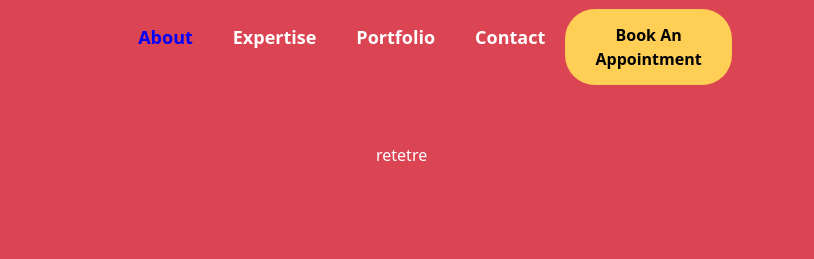
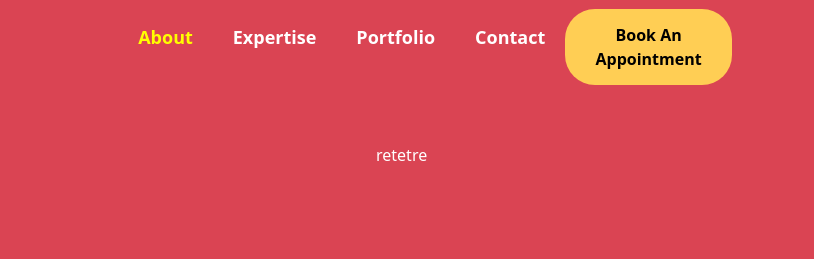
Before and after one commit to abhapathak/abha-pathak, a plain HTML site: page index.html in a window 1280 px wide. In both pictures the pointer is over the link "About". Shown: the top 259 px of the page, 466-1280 px from the left. Drawn offline with nearby package versions, Linux system fonts and the light colour scheme.

Commit message:
Update style.css

```diff
--- a/css/style.css
+++ b/css/style.css
@@ -143,7 +143,9 @@ section.bannerec {
 .contact-links.mb-4 {
     margin-top: 40px;
 }
-
+#navbarNav li.nav-item a:hover {
+    color: yellow;
+}
 
 .gap-10 {
     gap: 2.5rem;
```
